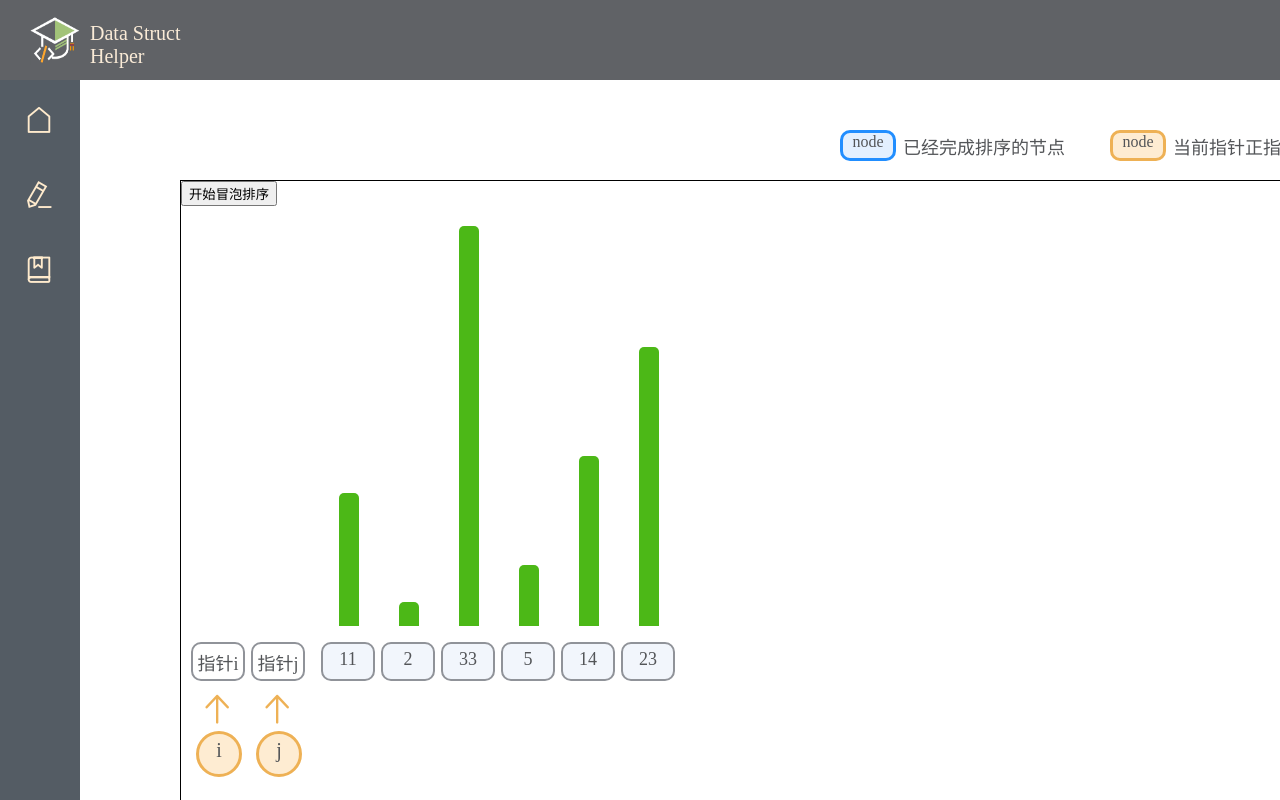
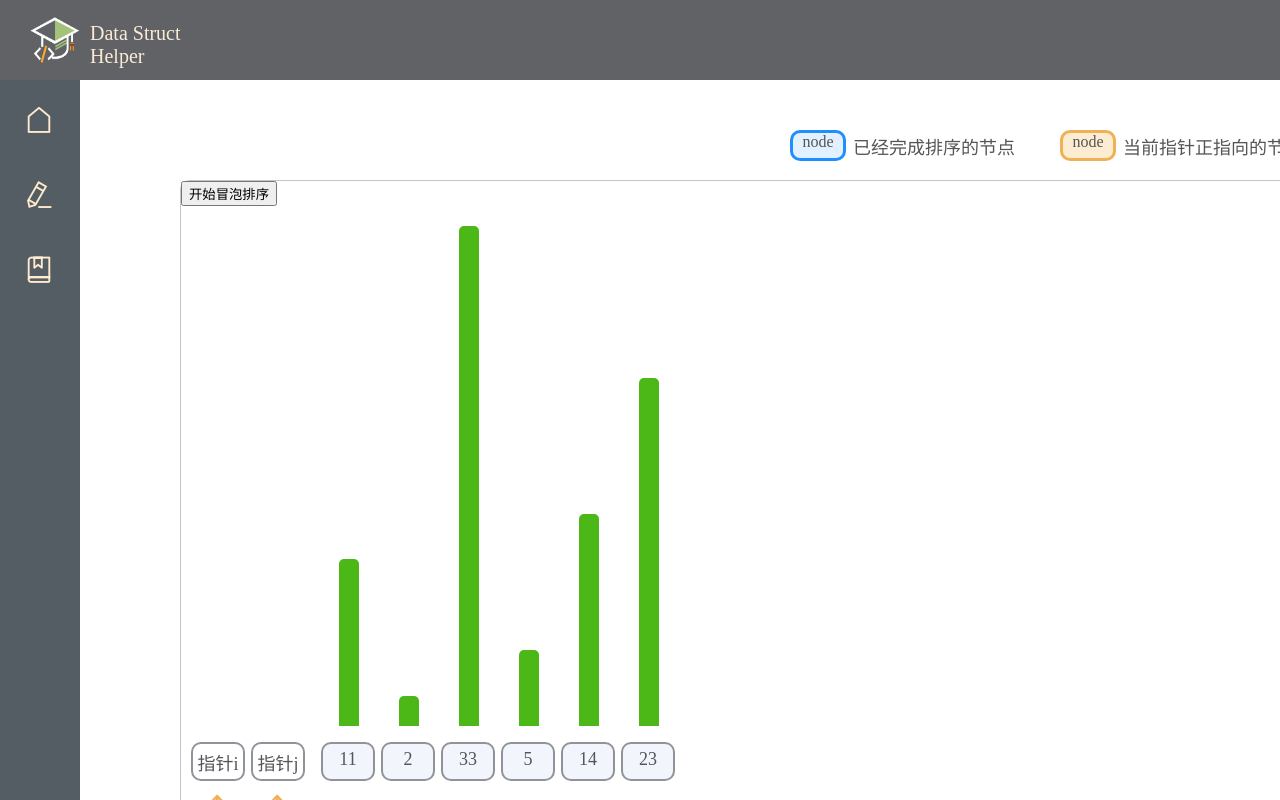
Before and after one commit to Knight4Lancelot/Datastruct-study-helper, a Vue app: page /algorithm/popsort in a window 1280 px wide. Built offline with nearby package versions, Linux system fonts and the light colour scheme.

Commit message:
2022/07/10修改

```diff
--- a/src/components/algorithmViewComps/PopSortCanvas.vue
+++ b/src/components/algorithmViewComps/PopSortCanvas.vue
@@ -76,17 +76,17 @@ export default {
 		switch(true) {
 			case di_max-di_min<2:
 				for (i = 0; i < this.pillarHeights.length; i++) {
-					this.pillarHeights[i] = 400*this.pillarHeights[i]/max;
+					this.pillarHeights[i] = 500*this.pillarHeights[i]/max;
 				}
 				break;
 			case di_max-di_min<3:
 				for (i = 0; i < this.pillarHeights.length; i++) {
-					this.pillarHeights[i] = 400*Math.sqrt(this.pillarHeights[i]/max);
+					this.pillarHeights[i] = 500*Math.sqrt(this.pillarHeights[i]/max);
 				}
 				break;
 			default:
 				for (i = 0; i < this.pillarHeights.length; i++) {
-					this.pillarHeights[i] = 400*Math.sqrt(this.pillarHeights[i]/max, 3);
+					this.pillarHeights[i] = 500*Math.sqrt(this.pillarHeights[i]/max, 3);
 				}
 				break;
 		}
@@ -175,13 +175,13 @@ export default {
 	position: absolute;
 	left: 700px;
 	top: 40px;
-	height: 460px;
+	height: 560px;
 	width: 60px;
 }
 .nodes-pointer {
 	transition: 0.5s;
 	position: absolute;
 	width: 60px;
-	top: 510px;
+	top: 610px;
 }
 </style>
--- a/src/views/AlgorithmViews/PopSortView.vue
+++ b/src/views/AlgorithmViews/PopSortView.vue
@@ -1,8 +1,10 @@
 <template>
 	<div>
-		<HoverTips class="hover-tips"></HoverTips>
+		<HoverTips class="hover-tips"
+			:style="{'left':String(canvasWidth-700)+'px'}" />
 		<AlgorithmCanvas id="pop-sort-canvas"
-			:nodelist="list"></AlgorithmCanvas>
+			:nodelist="list"
+			:style="{'width':String(canvasWidth)+'px'}" />
 	</div>
 </template>
 
@@ -18,12 +20,18 @@ export default {
 	},
 	data() {
 		return {
+			canvasWidth: 1400,
 			list: [11,2,33,5,14,23]
 		}
 	},
+	mounted() {
+		this.formCanvasSize();
+	},
 	methods: {
 		formCanvasSize() {
-
+			var appWidth=document.documentElement.clientWidth;
+			this.canvasWidth = appWidth-400;
+			if (this.canvasWidth<1400) { this.canvasWidth=1400; }
 		}
 	}
 }
@@ -32,18 +40,17 @@ export default {
 <style>
 #pop-sort-canvas {
 	position: absolute;
-	border: 1px solid black;
+	border: 1px solid #C0C4CC;
+	border-radius: 10px;
+	top: 100px;
 	left: 100px;
-	top: 100px;
-	width: 1400px;
-	height: 660px;
+	height: 720px;
 
 }
 .hover-tips {
 	position: absolute;
 	/* border: 1px solid; */
 	top: 30px;
-	left: 750px;
 	height: 40px;
 	width: 800px;
 	padding-top: 20px;
```
